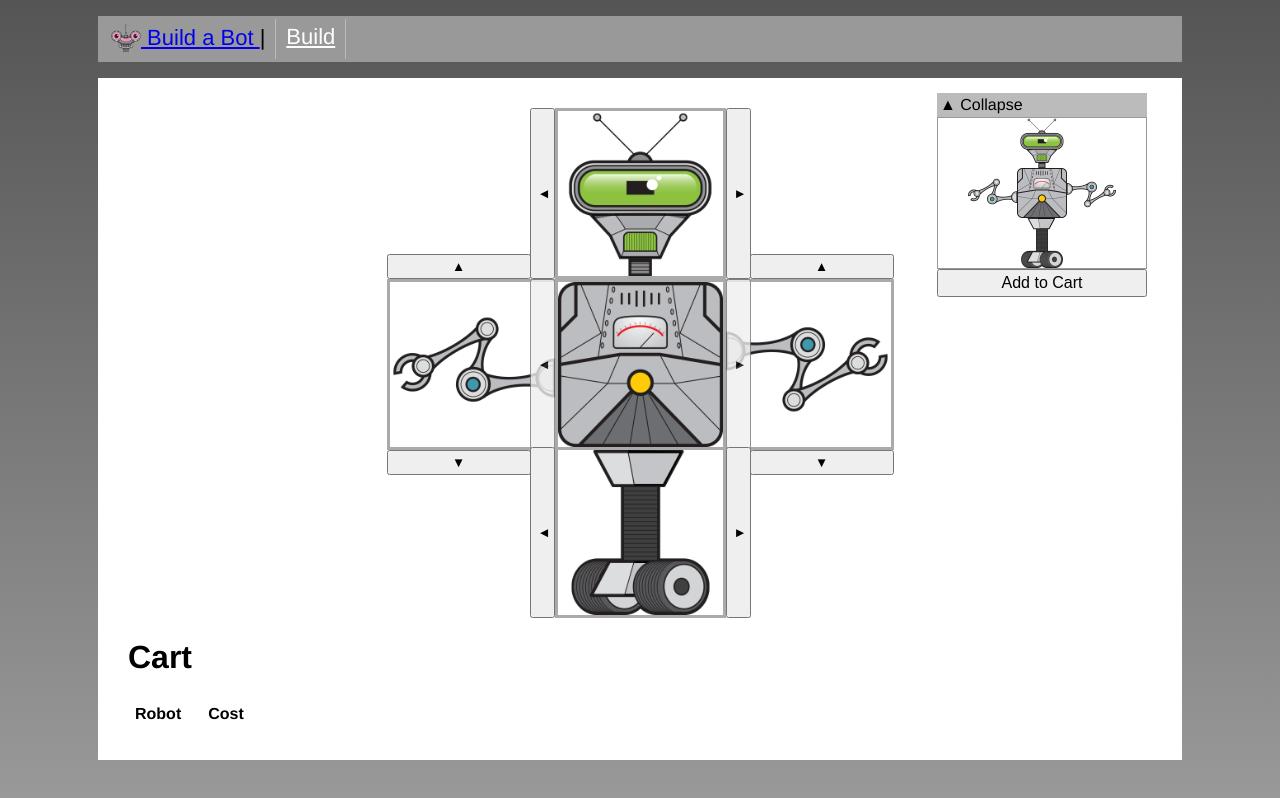
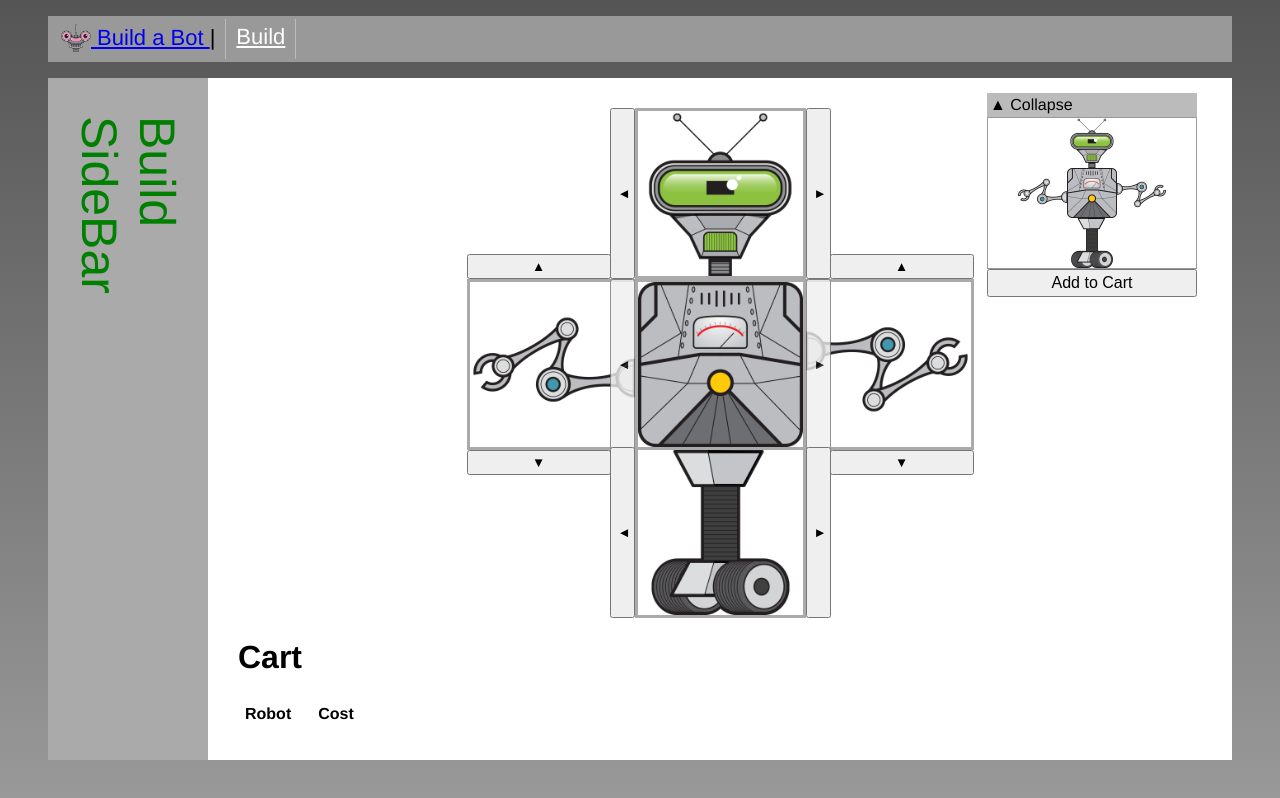
Before and after one commit to racs4/pluralsight_build-a-robot, a Vue app: page /build in a window 1280 px wide. Built offline with nearby package versions, Linux system fonts and the light colour scheme.

Commit message:
feat: adiciona sidebar

```diff
--- a/src/App.vue
+++ b/src/App.vue
@@ -15,9 +15,14 @@
         </ul>
       </nav>
     </header>
-    <main>
-      <router-view />
-    </main>
+    <div class="container">
+      <aside class="aside">
+        <router-view name="sidebar"/>
+      </aside>
+      <main>
+        <router-view />
+      </main>
+    </div>
   </div>
 </template>
 
@@ -32,15 +37,14 @@ body {
 }
 
 main {
-  margin: 0 auto;
   padding: 30px;
   background-color: white;
-  width: 1024px;
+  width: 964px;
   min-height: 300px;
 }
 header {
   background-color: #999;
-  width: 1084px;
+  width: 1184px;
   margin: 0 auto;
 }
 ul {
@@ -60,4 +64,15 @@ ul {
 .router-link-active {
   color: white;
 }
+.container {
+  display: flex;
+  margin: 10px auto 0 auto;
+  justify-content: center;
+}
+.aside {
+  padding: 30px;
+  background-color: #aaa;
+  width: 100px;
+  min-height: 300px;
+}
 </style>
--- a/src/router/index.js
+++ b/src/router/index.js
@@ -8,6 +8,8 @@ import RobotArms from '@/parts/RobotArms.vue';
 import RobotHeads from '@/parts/RobotHeads.vue';
 import RobotTorsos from '@/parts/RobotTorsos.vue';
 import RobotBases from '@/parts/RobotBases.vue';
+import SidebarStandart from '@/sidebar/SidebarStandart.vue';
+import SidebarBuild from '@/sidebar/SidebarBuild.vue';
 
 Vue.use(VueRouter);
 
@@ -15,7 +17,10 @@ const routes = [
   {
     path: '/',
     name: 'Home',
-    component: HomePage,
+    components: {
+      default: HomePage,
+      sidebar: SidebarStandart,
+    },
   },
   {
     path: '/about',
@@ -28,7 +33,10 @@ const routes = [
   {
     path: '/build',
     name: 'Build',
-    component: RobotBuilder,
+    components: {
+      default: RobotBuilder,
+      sidebar: SidebarBuild,
+    },
   },
   {
     path: '/parts/browse',
--- /dev/null
+++ b/src/sidebar/SidebarBuild.vue
@@ -0,0 +1,19 @@
+<template>
+    <div class="sidebar">
+        Build SideBar
+    </div>
+</template>
+
+<script>
+export default {
+  name: 'Standart',
+};
+</script>
+
+<style scoped>
+.sidebar {
+    font-size: 50px;
+    transform: rotate(90deg);
+    color: green;
+}
+</style>
--- /dev/null
+++ b/src/sidebar/SidebarStandart.vue
@@ -0,0 +1,18 @@
+<template>
+    <div class="sidebar">
+        Standart SideBar
+    </div>
+</template>
+
+<script>
+export default {
+  name: 'Standart',
+};
+</script>
+
+<style scoped>
+.sidebar {
+    font-size: 50px;
+    transform: rotate(90deg);
+}
+</style>
```
